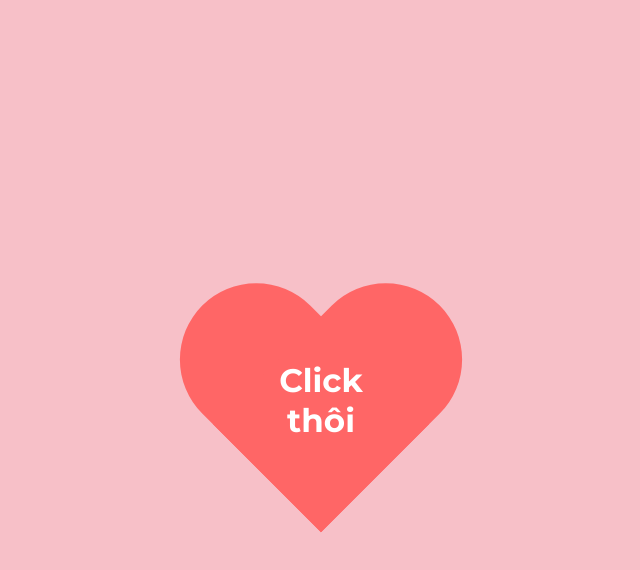
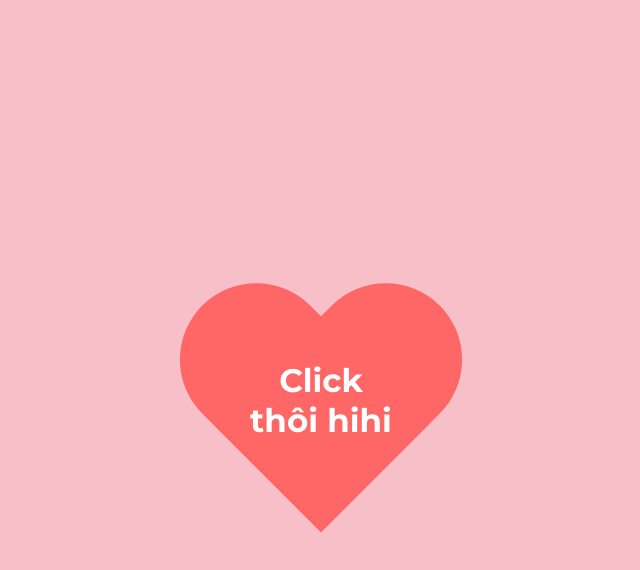
Before and after one commit to Huycodedao2004/lovegirl, a plain HTML site: page index.html in a window 1280 px wide. Shown: the whole page, without its empty margins (319-959 px from the left). Drawn offline with Linux system fonts and the light colour scheme.

Commit message:
index.html

```diff
--- a/index.html
+++ b/index.html
@@ -9,7 +9,7 @@
     </head>
     <body>
         <div class="boxheart">
-            <div class="heart"><h1>Click thôi</h1></div>
+            <div class="heart"><h1>Click thôi hihi</h1></div>
             <div class="beat"></div>
         </div>
         <div class="boxchoose">
```
